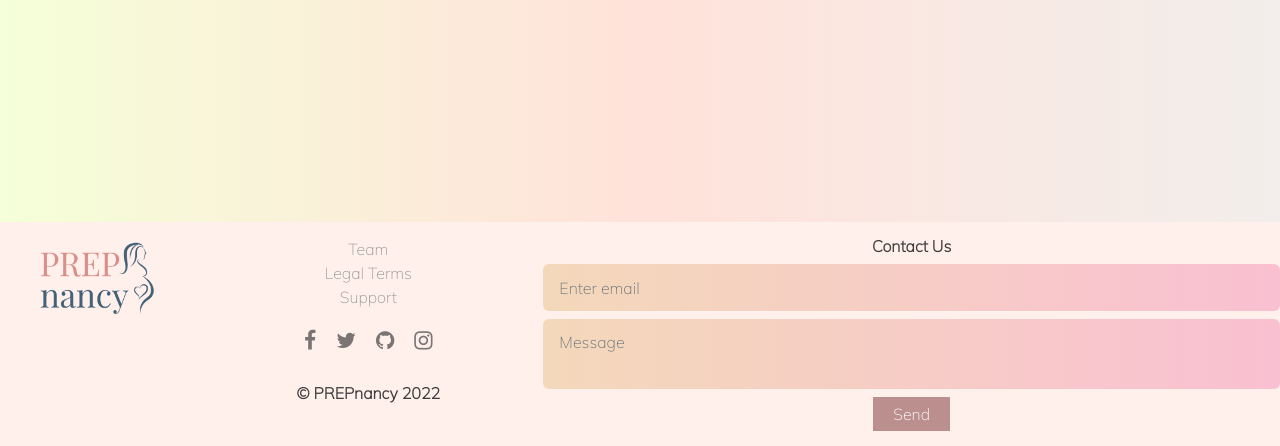
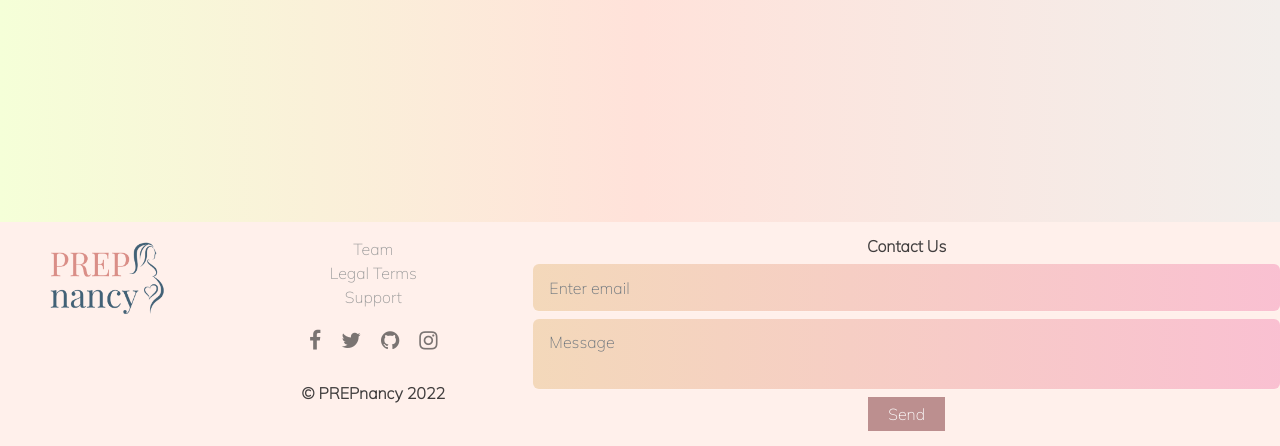
Before and after one commit to maegancp/maegancp.github.io, a PHP site: page /aboutus.html in a window 1280 px wide. Shown: the part 1424-1870 px from the top of the page. Run offline with PHP 8.4, Linux system fonts and the light colour scheme.

Commit message:
idk whats this but yeah

```diff
--- a/css/styleM.css
+++ b/css/styleM.css
@@ -5,6 +5,10 @@ body {
     height: 120px;
     font-family: 'Mulish', sans-serif;
     /* margin: 10px */
+}
+
+.row {
+  --bs-gutter-x: 0;
 }
 
 .container-fluid {
```
